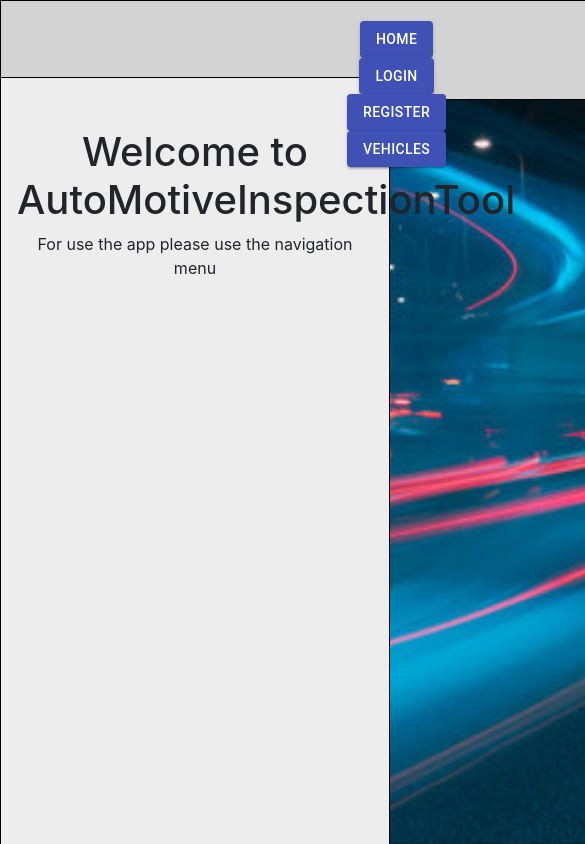
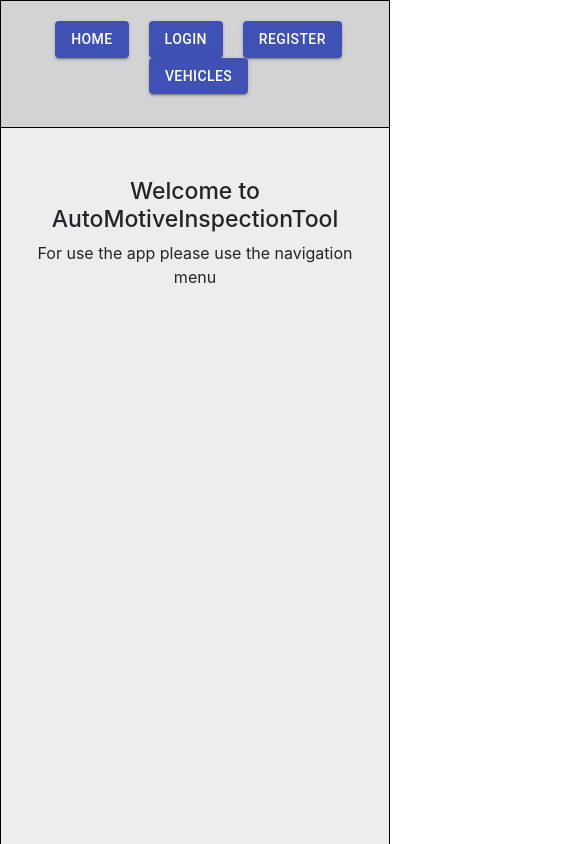
Before and after one commit to kamilbochno/AutoMotiveInspectionTool, a React (Create React App) app: page / in a window 390 px wide. Shown: the top 844 px of the page, 585 px wide, since content can reach past the window. Built offline with nearby package versions, Linux system fonts and the light colour scheme.

Commit message:
Add responsivity and little fixes

```diff
--- a/src/Components/Home/Home.css
+++ b/src/Components/Home/Home.css
@@ -34,3 +34,31 @@
 .Welcome h1 {
     margin-top: 50px;
 }
+
+@media screen and (max-width: 1024px) {
+    .Navigation {
+        width: 100%;
+
+    }
+}
+
+@media screen and (max-width: 1130px) {
+    .Links {
+        margin-left: 10px;
+
+    }
+
+}
+
+@media screen and (max-width: 430px) {
+    .Welcome h1 {
+        font-size: 23px;
+    }
+    .Navigation {
+        height: 150px;
+    }
+    .btn-link {
+
+        margin-right: 20px;
+    }
+}
```
